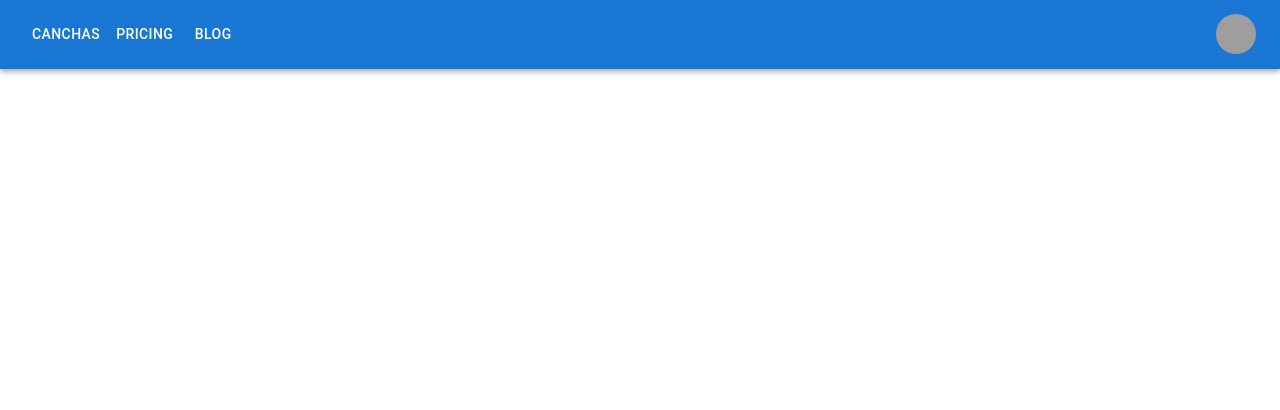
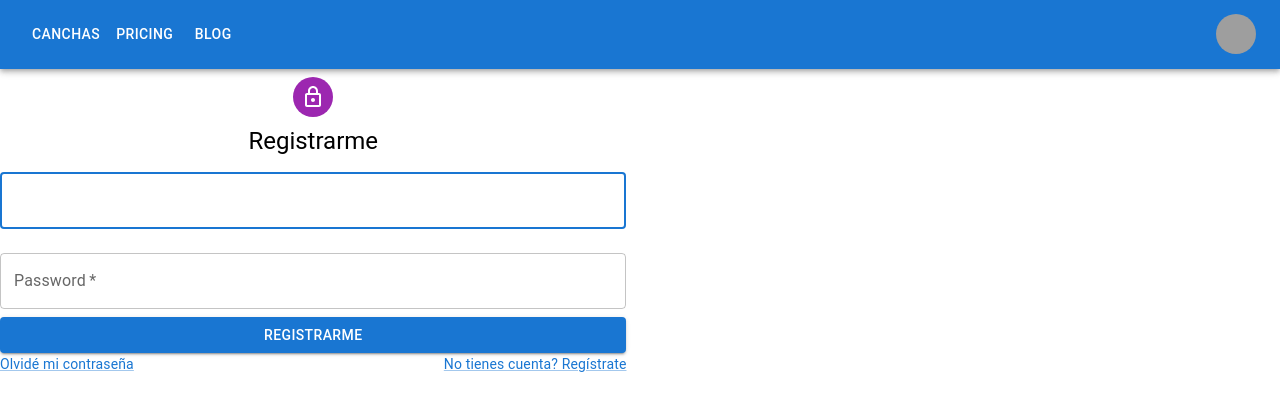
Before and after one commit to danieltelo95/bookings, a React (Create React App) app: page /sign-up in a window 1280 px wide. Shown: the top 410 px of the page. Built offline with nearby package versions, Linux system fonts and the light colour scheme; grey boxes are pictures that could not be loaded.

Commit message:
feat(auth): Implementa funcionalidad para registro de usuarios con firebase

```diff
--- a/package.json
+++ b/package.json
@@ -13,6 +13,7 @@
     "@testing-library/react": "^13.4.0",
     "@testing-library/user-event": "^13.5.0",
     "dayjs": "^1.11.10",
+    "firebase": "^10.11.0",
     "react": "^18.2.0",
     "react-dom": "^18.2.0",
     "react-redux": "^9.1.0",
--- a/src/App.js
+++ b/src/App.js
@@ -1,6 +1,12 @@
+import SignInSide from "./components/Sign_up/Sign_up";
 import Header from "./components/Header/Header";
 import Home from "./components/Home/Home";
 import { BrowserRouter as Router, Routes, Route } from 'react-router-dom'
+import { initializeApp } from "firebase/app";
+import firebaseConfig from "./firebaseConfig"; // Importa la configuración de Firebase desde archivo firebaseConfig.js
+
+// Inicializa Firebase con la configuración del proyecto
+const firebaseApp = initializeApp(firebaseConfig);
 
 function App() {
   return (
@@ -8,6 +14,7 @@ function App() {
       <div >
         <Header/>
         <Routes>
+          <Route path="sign-up" element={<SignInSide />} />
           <Route path="/" element={<Home/>} />
         </Routes>
       </div>
--- a/src/components/Home/Home.js
+++ b/src/components/Home/Home.js
@@ -7,6 +7,7 @@ import { AdapterDayjs } from '@mui/x-date-pickers/AdapterDayjs';
 const Home = () => {
 
   const [value, setValue] = React.useState(dayjs('2022-04-17T15:30'));
+  console.log("Fecha y hora: ", value);
 
   return (
     <div>
@@ -16,7 +17,7 @@ const Home = () => {
             label="Controlled picker"
             value={value}
             onChange={(newValue) => setValue(newValue)}
-          />
+            />
         </LocalizationProvider>
     </div>
   )
--- /dev/null
+++ b/src/components/Sign_up/Sign_up.js
@@ -0,0 +1,54 @@
+import React from "react";
+import Sign_up_form from "./Sign_up_form";
+import Avatar from '@mui/material/Avatar';
+import Box from '@mui/material/Box';
+import Grid from '@mui/material/Grid';
+import LockOutlinedIcon from '@mui/icons-material/LockOutlined';
+import Typography from '@mui/material/Typography'
+import { createTheme, ThemeProvider } from '@mui/material/styles';
+import { getAuth, createUserWithEmailAndPassword} from "firebase/auth"
+
+const defaultTheme = createTheme();
+
+const SignInSide = () => {
+
+    const handleSubmit = async (email, password) => {
+        const auth = getAuth();
+
+        try{
+            const userCredential = await createUserWithEmailAndPassword(auth, email, password);
+            // Usuario creado exitosamente
+            const user = userCredential.user;
+            console.log('Usuario creado: ', user);
+        } catch(error){
+            const errorCode = error.code;
+            const errorMessage = error.message;
+            console.log('Error al crear usuario: ', errorCode, errorMessage);
+        }
+    };
+
+    return (
+        <ThemeProvider theme={defaultTheme}>
+            <Grid container componente="main">
+                <Box
+                    sx= {{
+                        display: 'flex',
+                        flexDirection: 'column',
+                        alignItems: 'center',
+                    }}
+                >
+                 <Avatar sx={{m:1, bgcolor: 'secondary.main'}}>
+                    <LockOutlinedIcon/>
+                </Avatar>
+                <Typography component='h1' variant='h5'>
+                    Registrarme
+                </Typography>
+                <Sign_up_form onSubmit={handleSubmit}/>
+                </Box>
+            </Grid>
+
+        </ThemeProvider>
+    )
+}
+
+export default SignInSide;
--- /dev/null
+++ b/src/components/Sign_up/Sign_up_form.js
@@ -0,0 +1,61 @@
+import React from "react";
+import { Box, TextField, Button, Grid, Link } from '@mui/material';
+
+
+
+const Sign_up_form = ({ onSubmit }) => {
+
+  const handleSubmit = (event) => {
+    event.preventDefault();
+    const formData = new FormData(event.currentTarget);
+    const email = formData.get('email');
+    const password = formData.get('password');
+    onSubmit(email, password)
+  };
+
+  return(
+    <Box component='form' onSubmit={handleSubmit}>
+      <TextField
+        margin="normal"
+        required
+        fullWidth
+        id="email address"
+        name="email"
+        autoComplete="email"
+        autoFocus
+      />
+      <TextField
+        margin="normal"
+        required
+        fullWidth
+        name="password"
+        label="Password"
+        type="password"
+        id="password"
+        autoComplete="current-password"
+      />
+      <Button
+        type="submit"
+        fullWidth
+        variant="contained"
+      >
+        Registrarme
+      </Button>
+      <Grid container>
+        <Grid item xs>
+          <Link href='#' variant="body2">
+            Olvidé mi contraseña
+          </Link>
+        </Grid>
+        <Grid item>
+          <Link href="#" variant="body2">
+            {"No tienes cuenta? Regístrate"}
+          </Link>
+        </Grid>
+      </Grid>
+    </Box>
+  )
+
+}
+
+export default Sign_up_form;
--- /dev/null
+++ b/src/firebaseConfig.js
@@ -0,0 +1,23 @@
+// Import the functions you need from the SDKs you need
+import { initializeApp } from "firebase/app";
+import { getAuth } from "firebase/auth";
+// TODO: Add SDKs for Firebase products that you want to use
+// https://firebase.google.com/docs/web/setup#available-libraries
+
+// Your web app's Firebase configuration
+const firebaseConfig = {
+  apiKey: "AIzaSyDUMoDHNQE0mwphLXSwHGO5OSNwjyx8KOM",
+  authDomain: "reservas-65373.firebaseapp.com",
+  projectId: "reservas-65373",
+  storageBucket: "reservas-65373.appspot.com",
+  messagingSenderId: "1062003798640",
+  appId: "1:1062003798640:web:e9c661c297277828bcfab5"
+};
+
+// Initialize Firebase
+const app = initializeApp(firebaseConfig);
+
+// Initialize Firebase Authentication and get a reference to the service
+const auth = getAuth(app);
+
+export default firebaseConfig;
```
Also changed, not shown: 1 other file (tests, documents, lock files or other folders).
